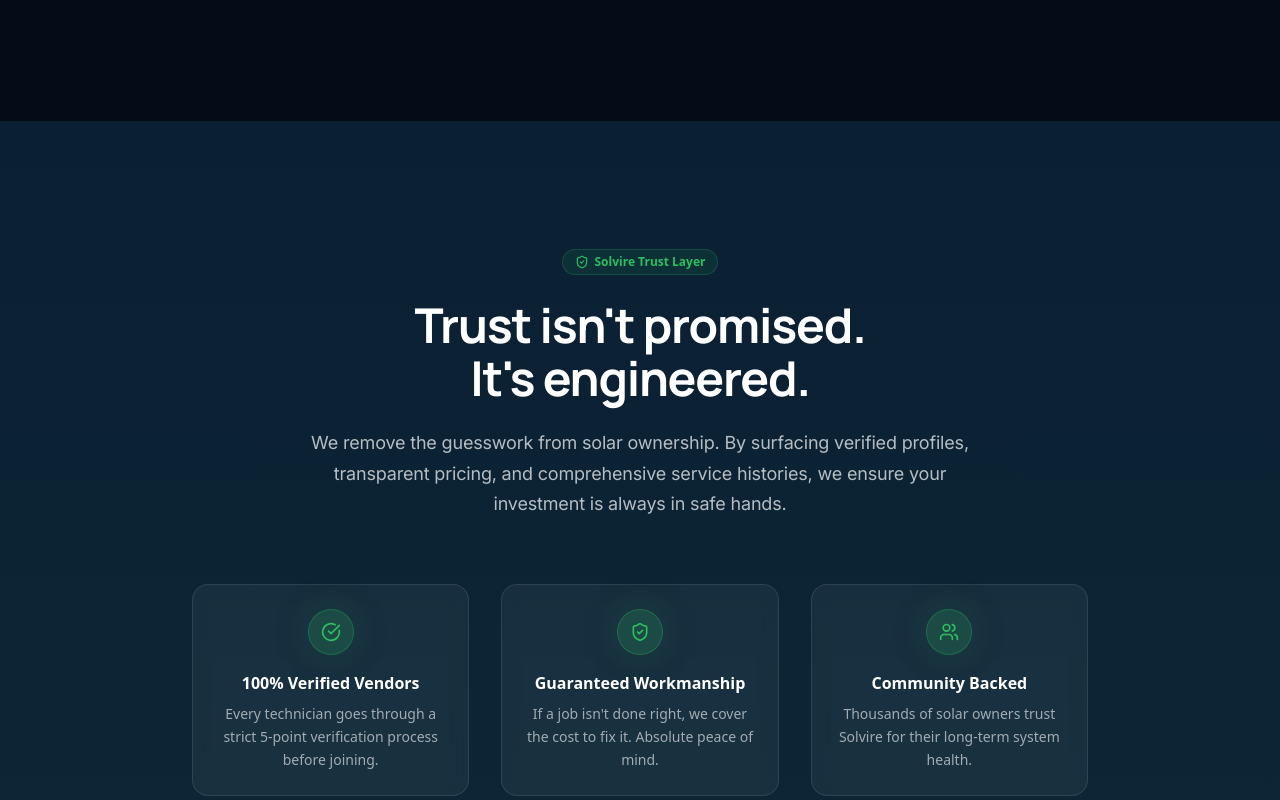
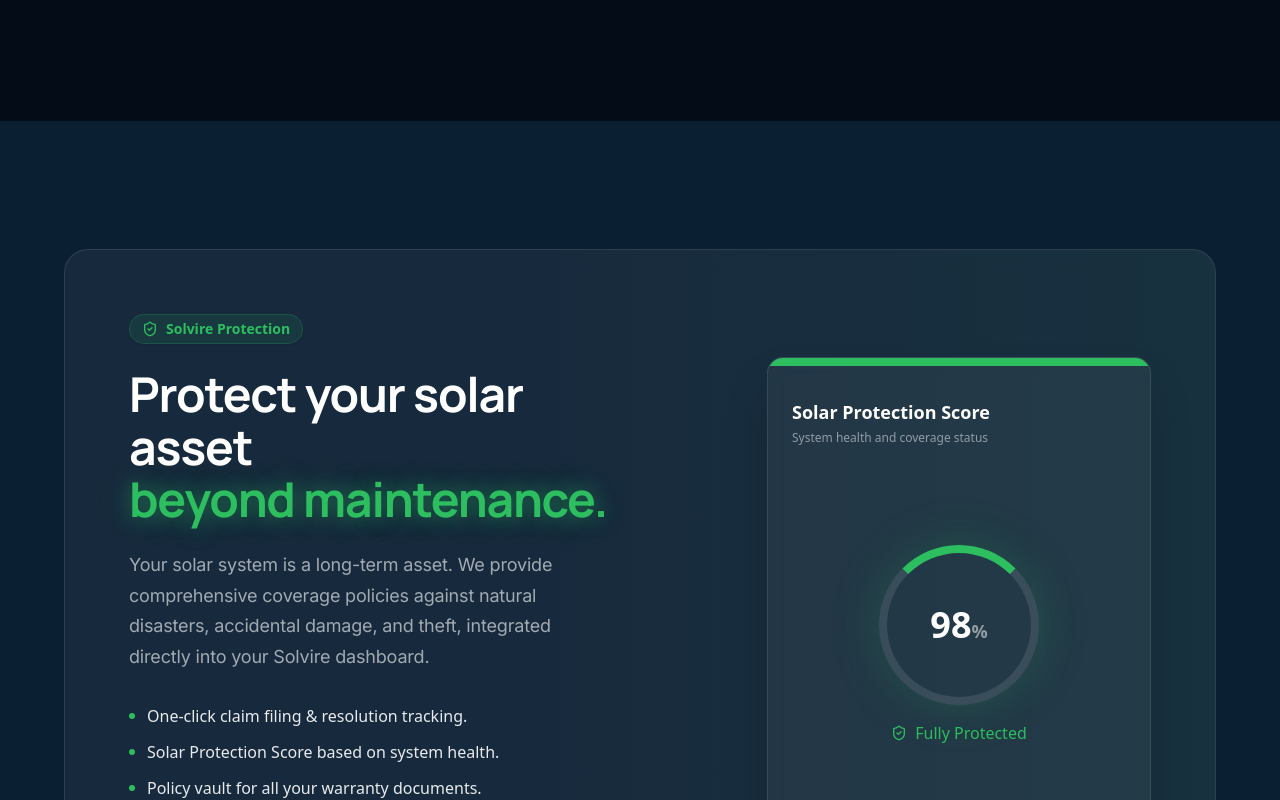
Before and after one commit to Nandannflp/solvire, a Next.js app: page /solvire/ in a window 1280 px wide. Shown: the part 3800-4600 px from the top of the page. Built offline with nearby package versions, Linux system fonts and the light colour scheme.

Commit message:
feat: remove Trust Layer section

```diff
--- a/src/app/page.tsx
+++ b/src/app/page.tsx
@@ -2,7 +2,6 @@
 import { ProblemSection } from "@/components/sections/ProblemSection";
 import { WhySolvireSection } from "@/components/sections/WhySolvireSection";
 import { ServicesSection } from "@/components/sections/ServicesSection";
-import { TrustLayerSection } from "@/components/sections/TrustLayerSection";
 import { ProtectionSection } from "@/components/sections/ProtectionSection";
 import { TechnologySection } from "@/components/sections/TechnologySection";
 import { RoadmapSection } from "@/components/sections/RoadmapSection";
@@ -25,10 +24,7 @@
       {/* 04. SERVICE EXPERIENCE */}
       <ServicesSection />
 
-      {/* 05. TRUST LAYER */}
-      <TrustLayerSection />
-
-      {/* 06. PROTECTION EXPERIENCE */}
+      {/* 05. PROTECTION EXPERIENCE */}
       <ProtectionSection />
 
       {/* 07. TECHNOLOGY EXPERIENCE */}
```
